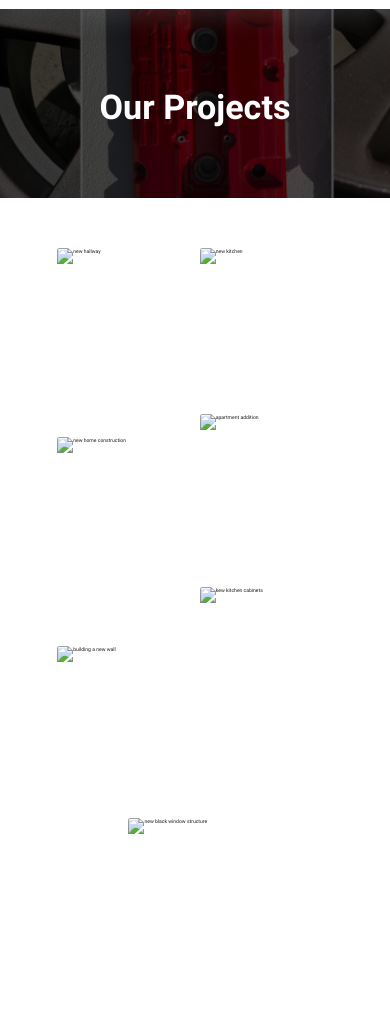
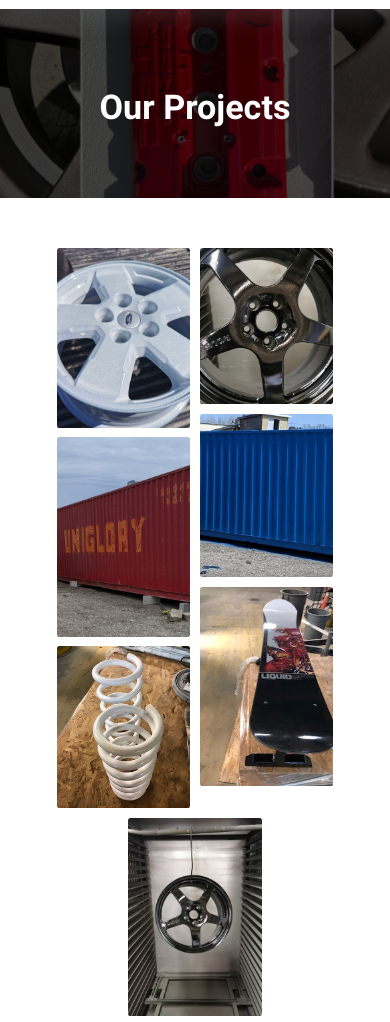
Before and after one commit to iamstevedavis/hespelerpowdercoating, a website: page static/projects.html in a window 390 px wide. Shown: the part 55-1077 px from the top of the page. Drawn offline with Linux system fonts and the light colour scheme.

Commit message:
Fix mobile project gallery image paths

```diff
--- a/static/projects.html
+++ b/static/projects.html
@@ -123,19 +123,19 @@
             <div class="container">
                 <div class="row">
                     <picture>
-                        <source media="(max-width: 600px)" srcset="/images/portfolio/port1-m.jpg">
+                        <source media="(max-width: 600px)" srcset="/images/portfolio/port1_m.jpg">
                         <source media="(min-width: 601px)" srcset="/images/portfolio/port1.jpg">
                         <img loading="lazy" decoding="async" src="/images/portfolio/port1.jpg" alt="new hallway"
                             width="420" height="567">
                     </picture>
                     <picture>
-                        <source media="(max-width: 600px)" srcset="/images/portfolio/port4-m.jpg">
+                        <source media="(max-width: 600px)" srcset="/images/portfolio/port4_m.jpg">
                         <source media="(min-width: 601px)" srcset="/images/portfolio/port4.jpg">
                         <img loading="lazy" decoding="async" src="/images/portfolio/port4.jpg"
                             alt="new home construction" width="420" height="630">
                     </picture>
                     <picture>
-                        <source media="(max-width: 600px)" srcset="/images/portfolio/port7-m.jpg">
+                        <source media="(max-width: 600px)" srcset="/images/portfolio/port7_m.jpg">
                         <source media="(min-width: 601px)" srcset="/images/portfolio/port7.jpg">
                         <img loading="lazy" decoding="async" src="/images/portfolio/port7.jpg" alt="building a new wall"
                             width="420" height="512">
@@ -143,19 +143,19 @@
                 </div>
                 <div class="row">
                     <picture>
-                        <source media="(max-width: 600px)" srcset="/images/portfolio/port2-m.jpg">
+                        <source media="(max-width: 600px)" srcset="/images/portfolio/port2_m.jpg">
                         <source media="(min-width: 601px)" srcset="/images/portfolio/port2.jpg">
                         <img loading="lazy" decoding="async" src="/images/portfolio/port2.jpg" alt="new kitchen"
                             width="420" height="492">
                     </picture>
                     <picture>
-                        <source media="(max-width: 600px)" srcset="/images/portfolio/port5-m.jpg">
+                        <source media="(max-width: 600px)" srcset="/images/portfolio/port5_m.jpg">
                         <source media="(min-width: 601px)" srcset="/images/portfolio/port5.jpg">
                         <img loading="lazy" decoding="async" src="/images/portfolio/port5.jpg" alt="apartment addition"
                             width="420" height="517">
                     </picture>
                     <picture>
-                        <source media="(max-width: 600px)" srcset="/images/portfolio/port8-m.jpg">
+                        <source media="(max-width: 600px)" srcset="/images/portfolio/port8_m.jpg">
                         <source media="(min-width: 601px)" srcset="/images/portfolio/port8.jpg">
                         <img loading="lazy" decoding="async" src="/images/portfolio/port8.jpg"
                             alt="kew kitchen cabinets" width="420" height="629">
@@ -163,14 +163,14 @@
                 </div>
                 <div class="row">
                     <picture>
-                        <source media="(max-width: 600px)" srcset="/images/portfolio/port3-m.jpg">
+                        <source media="(max-width: 600px)" srcset="/images/portfolio/port3_m.jpg">
                         <source media="(min-width: 601px)" srcset="/images/portfolio/port3.jpg">
                         <img loading="lazy" decoding="async" src="/images/portfolio/port3.jpg"
                             alt="new black window structure" width="420" height="625">
                     </picture>
 
                     <picture>
-                        <source media="(max-width: 600px)" srcset="/images/portfolio/port6-m.jpg">
+                        <source media="(max-width: 600px)" srcset="/images/portfolio/port6_m.jpg">
                         <source media="(min-width: 601px)" srcset="/images/portfolio/port6.jpg">
                         <img loading="lazy" decoding="async" src="/images/portfolio/port6.jpg" alt="kitchen rebovation"
                             width="420" height="452">
@@ -178,7 +178,7 @@
 
 
                     <picture>
-                        <source media="(max-width: 600px)" srcset="/images/portfolio/port9-m.jpg">
+                        <source media="(max-width: 600px)" srcset="/images/portfolio/port9_m.jpg">
                         <source media="(min-width: 601px)" srcset="/images/portfolio/port9.jpg">
                         <img loading="lazy" decoding="async" src="/images/portfolio/port9.jpg" alt="bathroom renovation"
                             width="420" height="629">
```
